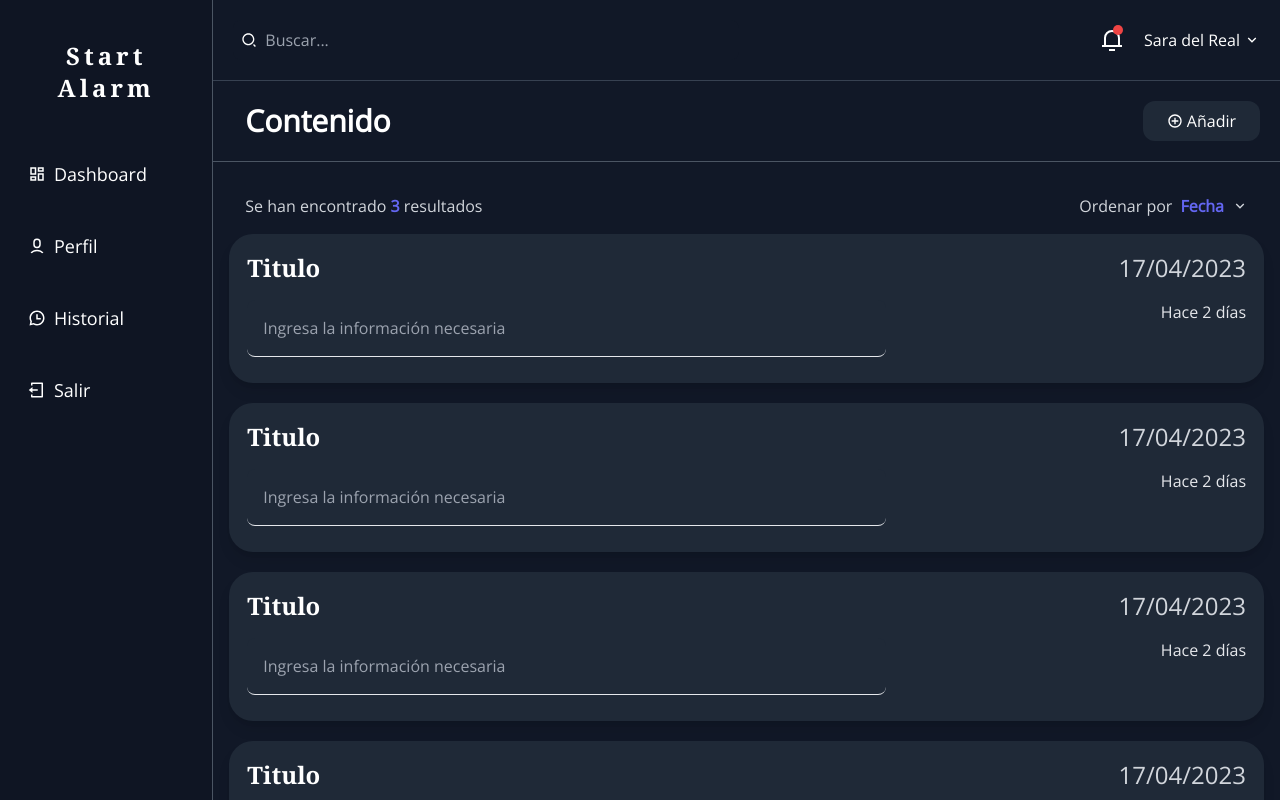
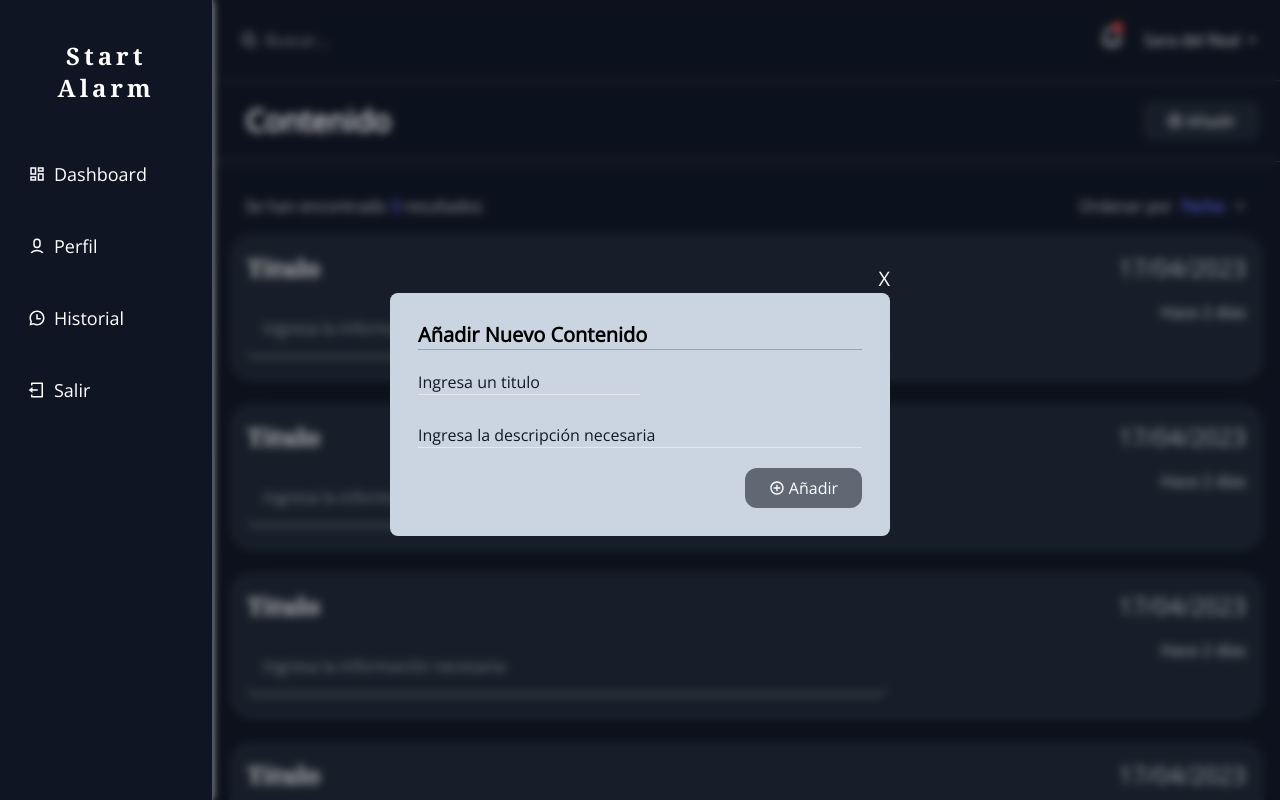
Before and after one commit to JordanARS/react-app, a React (Create React App) app: page / in a window 1280 px wide. Both pictures are taken after a click on the button "Añadir". Shown: the top 800 px of the page. Built offline with nearby package versions, Linux system fonts and the light colour scheme.

Commit message:
Modals Añadidos a medias

```diff
--- a/src/App.js
+++ b/src/App.js
@@ -1,6 +1,7 @@
 import { Route } from "react-router-dom";
 import Dashboard from "./componentes/Dashboard";
 import Form from "./componentes/Form";
+import ModalNotifi from "./componentes/ModalNotifi";
 
 
 function App() {
--- a/src/componentes/Dashboard.js
+++ b/src/componentes/Dashboard.js
@@ -1,5 +1,9 @@
-import React, {useState} from "react";
+import { Modal } from "bootstrap";
+import React, {Fragment, useState} from "react";
 import { RiDashboardLine, RiUser6Line, RiLogoutBoxLine, RiChatHistoryLine, RiWindyFill, RiMenuFoldLine, RiMenuUnfoldLine, RiNotification3Line, RiArrowDownSLine, RiSearch2Line, RiCheckboxBlankCircleFill, RiAddCircleLine } from "react-icons/ri";
+import ModalNotifi from "./ModalNotifi";
+import ModalAddContent from "./ModalAddContent";
+
 
 export default function Dashboard () {
 
@@ -8,7 +12,11 @@ export default function Dashboard () {
   const handleSidebar = () =>{
     setSidebar(!sidebar)
   }
+  const [showModalNotifi, setShowModalNotifi] = useState(false);
+  const [showModalContent, setShowModalContent] = useState(false);
   return (
+      <Fragment>
+
     <div className='min-h-screen grid grid-col-1 lg:grid-cols-6'>
       {/* Barra Lateral Izquierda */}
       <div className={`fixed border-e border-gray-600 lg:static w-[60%] md:w-[40%] lg:w-full top-0 z-50 transition-all ${sidebar ? "-left-0":"-left-full"} h-full w-full  bg-[#0F1523] col-span-1 p-4`}>
@@ -78,10 +86,10 @@ export default function Dashboard () {
           <nav className="w-full md:w-[50%] flex justify-center md:justify-end">
             <ul className="flex items-center gap-5">
               <li>
-                <a href="/notificaciones" className="relative">
-                  <RiNotification3Line className="text-2xl text-white"/>
+                <button href="/notificaciones" className="relative">
+                  <RiNotification3Line className="text-2xl text-white" onClick={() => setShowModalNotifi(true)}/>
                   <RiCheckboxBlankCircleFill className="absolute right-0 -top-1 text-xs text-red-500"/>
-                </a>
+                </button>
               </li>
               <li>
                 <a href="/perfiles" className="flex items-center gap-1 text-white">
@@ -98,7 +106,7 @@ export default function Dashboard () {
           <div className="flex items-center justify-between ">
             <h1 className="flex text-white text-3xl font-semibold pl-3">Contenido</h1>
             {/* Añadir nuevo contenido */}
-            <button className="flex items-center gap-1 text-white px-6 py-2 rounded-xl bg-[#1F2937] hover:bg-slate-600 hover:font-bold transition-colors">
+            <button className="flex items-center gap-1 text-white px-6 py-2 rounded-xl bg-[#1F2937] hover:bg-slate-600 hover:font-bold transition-colors" onClick={() => setShowModalContent(true)}>
             < RiAddCircleLine/>
             Añadir
             </button>
@@ -182,13 +190,35 @@ export default function Dashboard () {
                 <p className="text-gray-200">Hace 2 días</p>
               </div>
             </div>
-
-
-
-
-
         </div>
       </div>
+
     </div>
+    {/* Modal de Notificaciones */}
+      <ModalNotifi isVisible={showModalNotifi} onClose={() => setShowModalNotifi(false  )}>
+        <div className="p-8">
+          <h1 className="text-xl mb-5 border-b border-gray-400">Alertas Detectadas</h1>
+          <h3>Cosas</h3>
+        </div>
+      </ModalNotifi>
+      {/* Modal Añadir Nuevo Contenido */}
+      <ModalAddContent isVisible={showModalContent} onClose={() => setShowModalContent(false  )}>
+      <header className="p-5">
+          <h1 className="text-xl font-bold mb-5 border-b border-gray-400">Añadir Nuevo Contenido</h1>
+          <div className="flex justify-normal mt-4">
+            <input placeholder="Ingresa un titulo" class="placeholder-gray-900 outline-none bg-slate-300 w-[50%] border-b border-gray-200 hover:shadow-md"></input>
+          </div>
+          <div>
+            <input placeholder="Ingresa la descripción necesaria" class="placeholder-gray-900 outline-none bg-slate-300 mt-7 w-full border-b border-gray-200 hover:shadow-md"></input>
+          </div>
+          <div className="flex justify-end mt-5">
+          <button className="flex items-center gap-1 text-white px-6 py-2 rounded-xl bg-[#606873] hover:bg-slate-600 hover:font-bold transition-colors">
+            < RiAddCircleLine/>
+            Añadir
+            </button>
+          </div>
+        </header>
+      </ModalAddContent>
+      </Fragment>
   )
 }
--- /dev/null
+++ b/src/componentes/ModalAddContent.js
@@ -0,0 +1,19 @@
+import React from "react";
+
+export default function ModalAddContent ({isVisible, onClose, children}){
+    if(!isVisible) return null;
+
+    const handleClose = (e) => {
+        if(e.target.id === 'wrapper') onClose()
+    }
+    return(
+        <div className="fixed inset-0 bg-black bg-opacity-25 backdrop-blur-sm flex justify-center items-center" id="wrapper" onClick={handleClose}>
+            <div className="w-[500px]  flex flex-col">
+                <button className="text-white text-xl place-self-end" onClick={() => onClose()}>X</button>
+                <div className="p-2 bg-slate-300 rounded-lg ">{children}
+
+                </div>
+            </div>
+        </div>
+    );
+}
--- /dev/null
+++ b/src/componentes/ModalNotifi.js
@@ -0,0 +1,19 @@
+import React from "react";
+
+export default function ModalNotifi ({isVisible, onClose, children}){
+    if(!isVisible) return null;
+
+    const handleClose = (e) => {
+        if(e.target.id === 'wrapper') onClose()
+    }
+    return(
+        <div className="fixed inset-0 bg-black bg-opacity-25 backdrop-blur-sm flex justify-center items-center" id="wrapper" onClick={handleClose}>
+            <div className="w-[600px] flex flex-col">
+                <button className="text-white text-xl place-self-end" onClick={() => onClose()}>X</button>
+                <div className="bg-white p-2 rounded-lg ">{children}
+
+                </div>
+            </div>
+        </div>
+    );
+}
```
